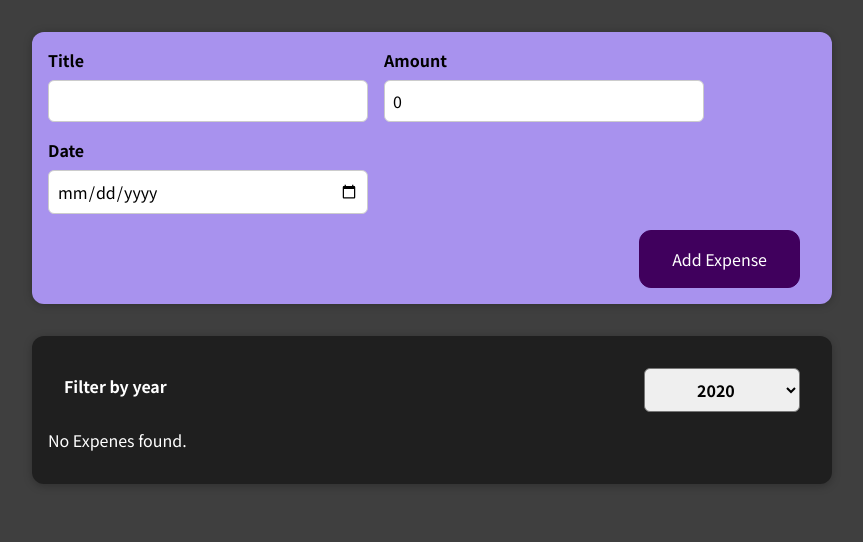
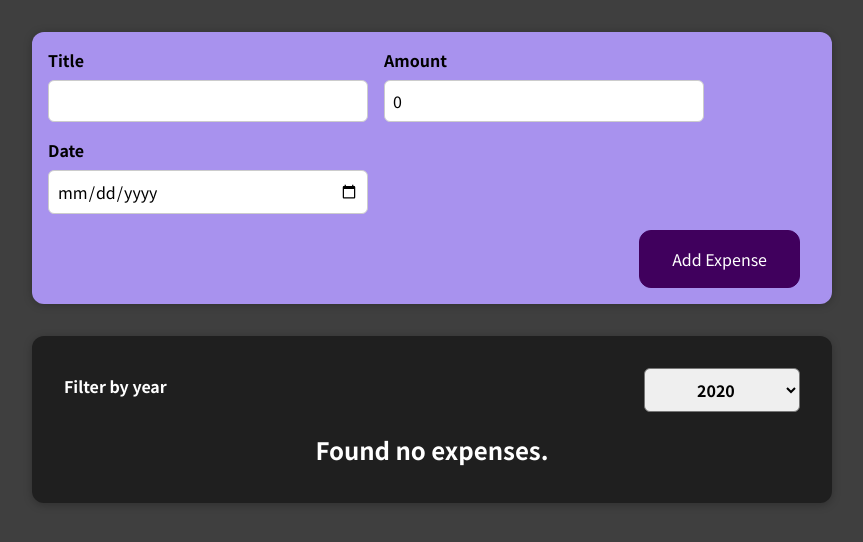
Before and after one commit to abhaygupta26/Price-Tracker, a React (Create React App) app: page / in a window 1280 px wide. Shown: the top 542 px of the page, without its empty margins (208-1071 px from the left). Built offline with nearby package versions, Linux system fonts and the light colour scheme.

Commit message:
calling the component ExpenseList in the Expenses component.

```diff
--- a/src/components/Expenses/Expenses.js
+++ b/src/components/Expenses/Expenses.js
@@ -1,34 +1,22 @@
-import { useState } from "react";
+import React, { useState } from "react";
+
 import Card from "../UI/Card";
-import ExpenseItem from "./ExpenseItem";
+import ExpensesFilter from "./ExpensesFilter";
+import ExpensesList from "./ExpensesList";
+
 import "./Expenses.css";
-import ExpensesFilter from "./ExpensesFilter";
 
-function Expenses(props) {
+const Expenses = (props) => {
   const [filteredYear, setFilteredYear] = useState("2020");
 
-  const filterChangeHandler = (filterdate) => {
-    console.log(filterdate);
-    setFilteredYear(filterdate);
+  const filterChangeHandler = (selectedYear) => {
+    setFilteredYear(selectedYear);
   };
 
   const filteredExpenses = props.expenses.filter((expense) => {
     return expense.date.getFullYear().toString() === filteredYear;
   });
 
-  let expensesContent = <p style={{ color: "white" }}>No Expenes found.</p>;
-  if (filteredExpenses.length > 0) {
-    expensesContent = filteredExpenses.map((expense) => {
-      return (
-        <ExpenseItem
-          key={expense.id}
-          title={expense.title}
-          amount={expense.amount}
-          date={expense.date}
-        />
-      );
-    });
-  }
   return (
     <div>
       <Card className='expenses'>
@@ -36,25 +24,10 @@
           selected={filteredYear}
           onChangeFilter={filterChangeHandler}
         />
-        {expensesContent}
-        {/* <ExpenseItem
-          title={props.expenses[0].title}
-          amount={props.expenses[0].amount}
-          date={props.expenses[0].date}
-        />
-        <ExpenseItem
-          title={props.expenses[1].title}
-          amount={props.expenses[1].amount}
-          date={props.expenses[1].date}
-        />
-        <ExpenseItem
-          title={props.expenses[2].title}
-          amount={props.expenses[2].amount}
-          date={props.expenses[2].date}
-        /> */}
+        <ExpensesList items={filteredExpenses} />
       </Card>
     </div>
   );
-}
+};
 
 export default Expenses;
```
